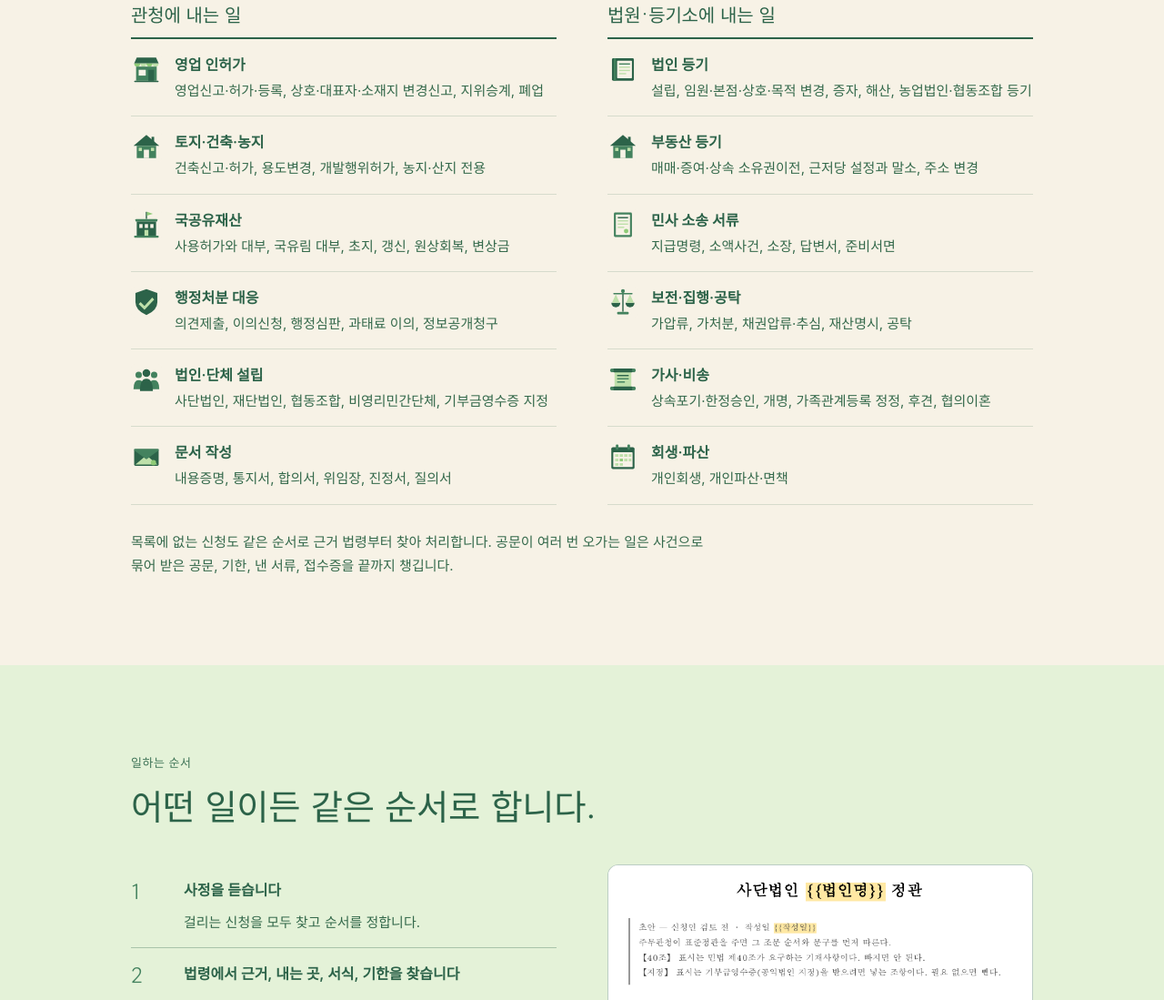
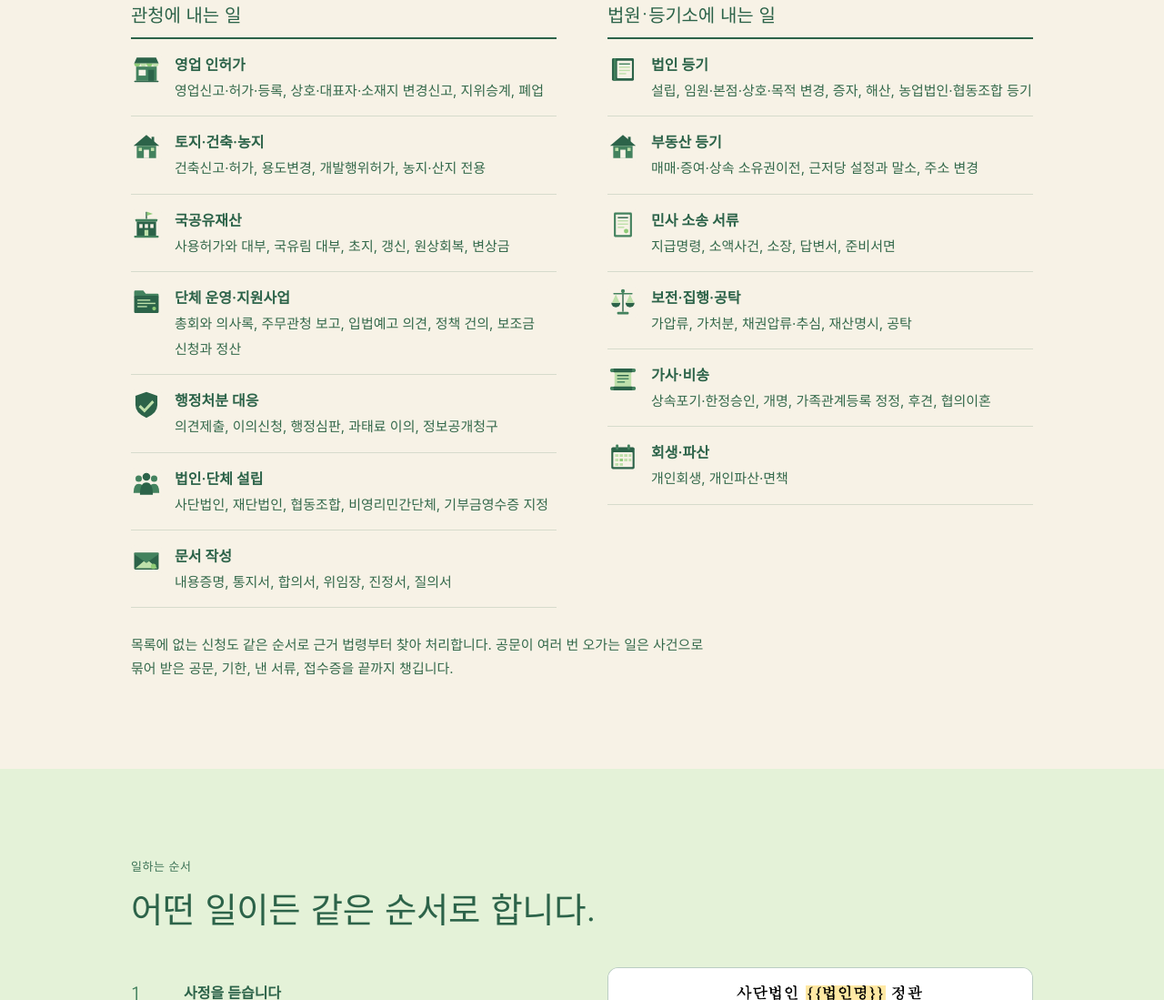
Before and after one commit to moomoogrange/baruch, a plain HTML site: page docs/index.html in a window 1280 px wide. Shown: the part 1009-2108 px from the top of the page at 91% size. Drawn offline with Linux system fonts and the light colour scheme.

Commit message:
소개 쪽 주소, 단체 운영·지원사업 영역 추가
Co-Authored-By: Claude Fable 5.2 <noreply@anthropic.com>

```diff
--- a/docs/index.html
+++ b/docs/index.html
@@ -225,6 +225,7 @@ footer nav{display:flex;flex-wrap:wrap;gap:8px 20px}
         <li><svg viewBox="0 0 96 96" aria-hidden="true"><use href="#b-14"/></svg><div><b>영업 인허가</b><span>영업신고·허가·등록, 상호·대표자·소재지 변경신고, 지위승계, 폐업</span></div></li>
         <li><svg viewBox="0 0 96 96" aria-hidden="true"><use href="#b-13"/></svg><div><b>토지·건축·농지</b><span>건축신고·허가, 용도변경, 개발행위허가, 농지·산지 전용</span></div></li>
         <li><svg viewBox="0 0 96 96" aria-hidden="true"><use href="#b-03"/></svg><div><b>국공유재산</b><span>사용허가와 대부, 국유림 대부, 초지, 갱신, 원상회복, 변상금</span></div></li>
+        <li><svg viewBox="0 0 96 96" aria-hidden="true"><use href="#b-16"/></svg><div><b>단체 운영·지원사업</b><span>총회와 의사록, 주무관청 보고, 입법예고 의견, 정책 건의, 보조금 신청과 정산</span></div></li>
         <li><svg viewBox="0 0 96 96" aria-hidden="true"><use href="#b-11"/></svg><div><b>행정처분 대응</b><span>의견제출, 이의신청, 행정심판, 과태료 이의, 정보공개청구</span></div></li>
         <li><svg viewBox="0 0 96 96" aria-hidden="true"><use href="#b-15"/></svg><div><b>법인·단체 설립</b><span>사단법인, 재단법인, 협동조합, 비영리민간단체, 기부금영수증 지정</span></div></li>
         <li><svg viewBox="0 0 96 96" aria-hidden="true"><use href="#b-10"/></svg><div><b>문서 작성</b><span>내용증명, 통지서, 합의서, 위임장, 진정서, 질의서</span></div></li>
```
Also changed, not shown: docs/page.src.html (+1 -0 lines), .claude-plugin/plugin.json, 2 other files.
